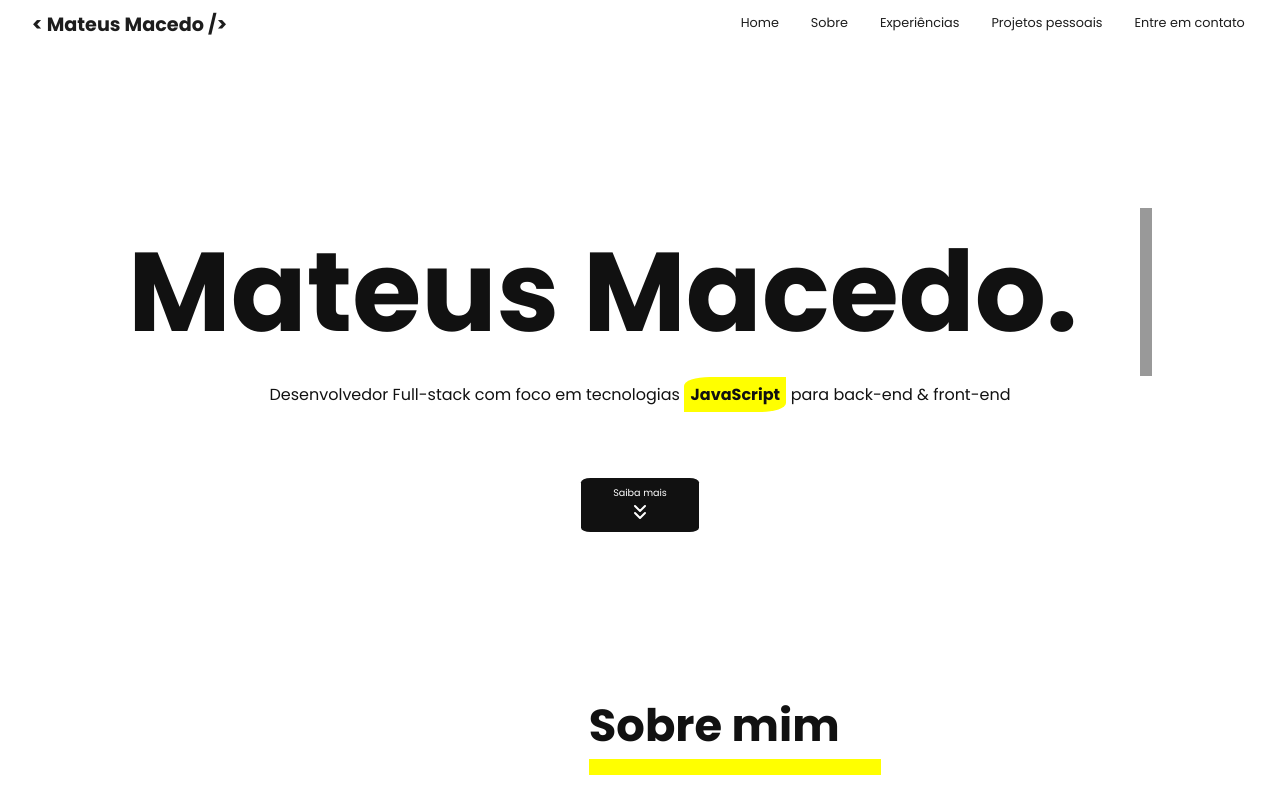
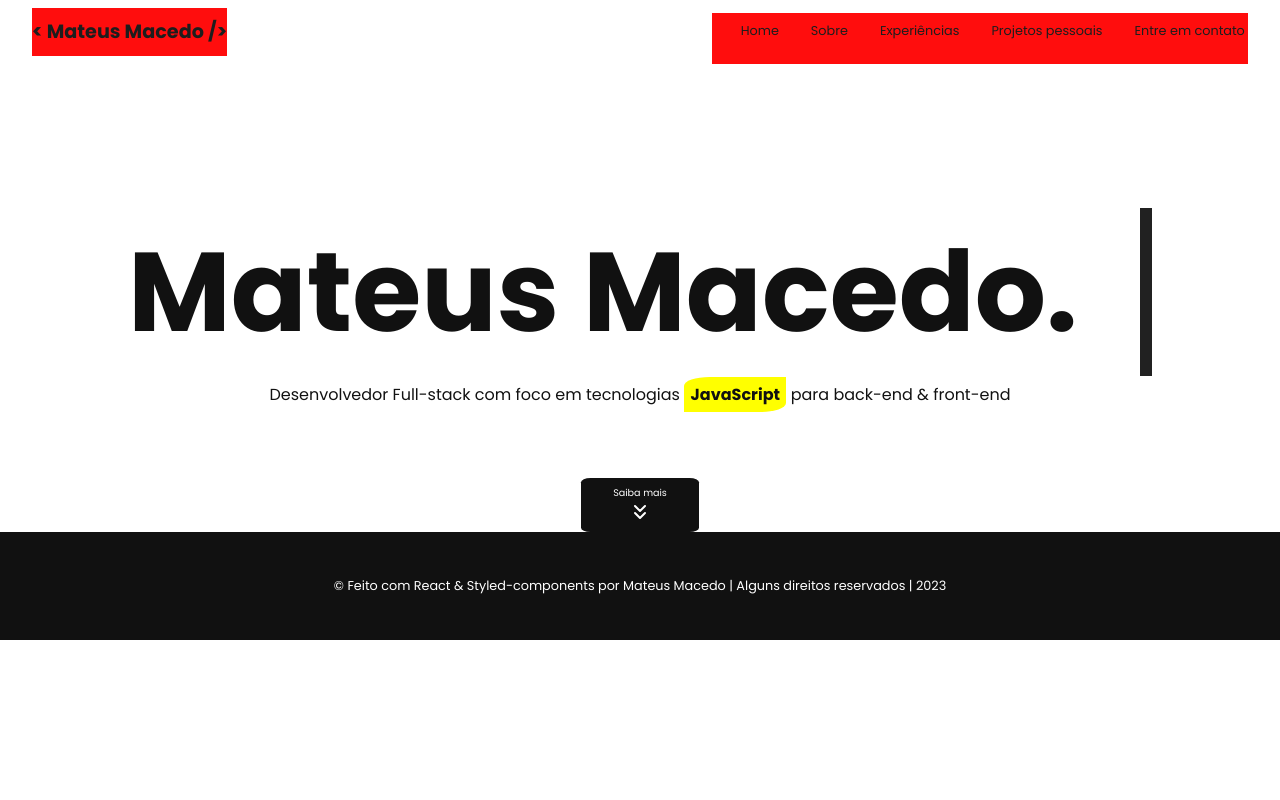
Before and after one commit to mateusesm/portfolio, a React (Vite) app: page / in a window 1280 px wide. Shown: the top 800 px of the page. Built offline with nearby package versions, Linux system fonts and the light colour scheme; no server answers.

Commit message:
setting SPA's routes with React Router Dom

```diff
--- a/package.json
+++ b/package.json
@@ -14,6 +14,7 @@
     "lucide-react": "^0.268.0",
     "react": "^18.2.0",
     "react-dom": "^18.2.0",
+    "react-router-dom": "^6.16.0",
     "styled-components": "^6.0.7"
   },
   "devDependencies": {
@@ -26,7 +27,6 @@
     "eslint": "^8.45.0",
     "eslint-plugin-react-hooks": "^4.6.0",
     "eslint-plugin-react-refresh": "^0.4.3",
-    "react-router-dom": "^6.15.0",
     "typescript": "^5.0.2",
     "vite": "^4.4.5"
   }
--- a/src/App.tsx
+++ b/src/App.tsx
@@ -1,13 +1,12 @@
 import { useEffect, useState } from "react"
+import { BrowserRouter } from "react-router-dom"
 
 import { ContainerApp } from "./components/ContainerApp/styled"
 
 import { HeaderApp } from "./components/HeaderApp"
 import { MainApp } from "./components/MainApp/styled"
 
-import { SectionHome } from "./components/MainApp/SectionHome"
-import { SectionAbout } from "./components/MainApp/SectionAbout"
-import { SectionExperiences } from "./components/MainApp/SectionExperiences"
+import { Rotas } from "./routes"
 
 import { FooterApp } from "./components/FooterApp"
 
@@ -31,13 +30,13 @@ function App() {
 
   return (
     <ContainerApp className="container">
-      <HeaderApp />
-      <MainApp className="main">
-        <SectionHome />
-        <SectionAbout avatar_url={dataUser.avatar_url} />
-        <SectionExperiences />
-      </MainApp>
-      <FooterApp />
+      <BrowserRouter>
+        <HeaderApp />
+        <MainApp className="main">
+          <Rotas avatar_url={dataUser.avatar_url} />
+        </MainApp>
+        <FooterApp />
+      </BrowserRouter>
     </ContainerApp>
   )
 }
--- a/src/components/HeaderApp/NavBar/index.tsx
+++ b/src/components/HeaderApp/NavBar/index.tsx
@@ -1,4 +1,6 @@
 import { Nav } from "./styled"
+
+import { Link } from "react-router-dom"
 
 interface NavParams {
   menuRef: {
@@ -10,11 +12,11 @@ export const NavBar = ({ menuRef }: NavParams) => {
   return (
     <Nav ref={menuRef} className='menu'>
       <ul className='menu-list'>
-        <li>Home</li>
-        <li>Sobre</li>
-        <li>Experiências</li>
-        <li>Projetos pessoais</li>
-        <li>Entre em contato</li>
+        <Link to='/'><li>Home</li></Link>
+        <Link to='/about'><li>Sobre</li></Link>
+        <Link to='/experiences'><li>Experiências</li></Link>
+        <Link to='#'><li>Projetos pessoais</li></Link>
+        <Link to='#'><li>Entre em contato</li></Link>
       </ul>
     </Nav>
   )
--- a/src/components/HeaderApp/index.tsx
+++ b/src/components/HeaderApp/index.tsx
@@ -1,5 +1,4 @@
 import { useRef } from "react"
-import { Link } from "react-router-dom"
 
 import { Header } from "./styled"
 import { NavBar } from './NavBar'
@@ -21,7 +20,7 @@ export const HeaderApp = () => {
 
   return (
     <Header className="header">
-      <Link to='/'><h1>&lt; Mateus Macedo /&gt;</h1></Link>
+      <a href='/'><h1>&lt; Mateus Macedo /&gt;</h1></a>
       <NavBar menuRef={menuRef} />
       <ToggleButton handleToggle={handleToggle} toggleRef={toggleRef} />
     </Header>
--- a/src/components/HeaderApp/styled.ts
+++ b/src/components/HeaderApp/styled.ts
@@ -15,6 +15,7 @@ export const Header = styled.header`
   filter: opacity(95%);
 
   a {
+    background-color: red;
     display: block;
     padding: 0.6rem 0rem;
     color: ${textColor};
--- a/src/components/MainApp/SectionAbout/index.tsx
+++ b/src/components/MainApp/SectionAbout/index.tsx
@@ -2,7 +2,7 @@ import { Section } from "./styled"
 
 import { TimeLine } from "../TimeLine"
 
-type AvatarURL = {
+export type AvatarURL = {
   avatar_url: string
 }
 
--- a/src/main.tsx
+++ b/src/main.tsx
@@ -1,15 +1,10 @@
 import React from 'react'
 import ReactDOM from 'react-dom/client'
-import { BrowserRouter, Routes, Route } from 'react-router-dom'
 import App from './App.tsx'
 import './main.css'
 
 ReactDOM.createRoot(document.getElementById('root')!).render(
   <React.StrictMode>
-    <BrowserRouter>
-    <Routes>
-      <Route path='/' element={<App />} />
-    </Routes>
-    </BrowserRouter>
+    <App />
   </React.StrictMode>,
 )
--- /dev/null
+++ b/src/routes/index.tsx
@@ -0,0 +1,15 @@
+import { Routes, Route } from 'react-router-dom'
+
+import { SectionHome } from "../components/MainApp/SectionHome"
+import { SectionAbout, AvatarURL } from "../components/MainApp/SectionAbout"
+import { SectionExperiences } from "../components/MainApp/SectionExperiences"
+
+export const Rotas = ({ avatar_url }: AvatarURL) => {
+  return (
+    <Routes>
+      <Route path='/' element={<SectionHome />} />
+      <Route path='/about' element={<SectionAbout avatar_url={avatar_url} />} />
+      <Route path='/experiences' element={<SectionExperiences />} />
+    </Routes>
+  )
+}
```
Also changed, not shown: 1 other file (tests, documents, lock files or other folders).
